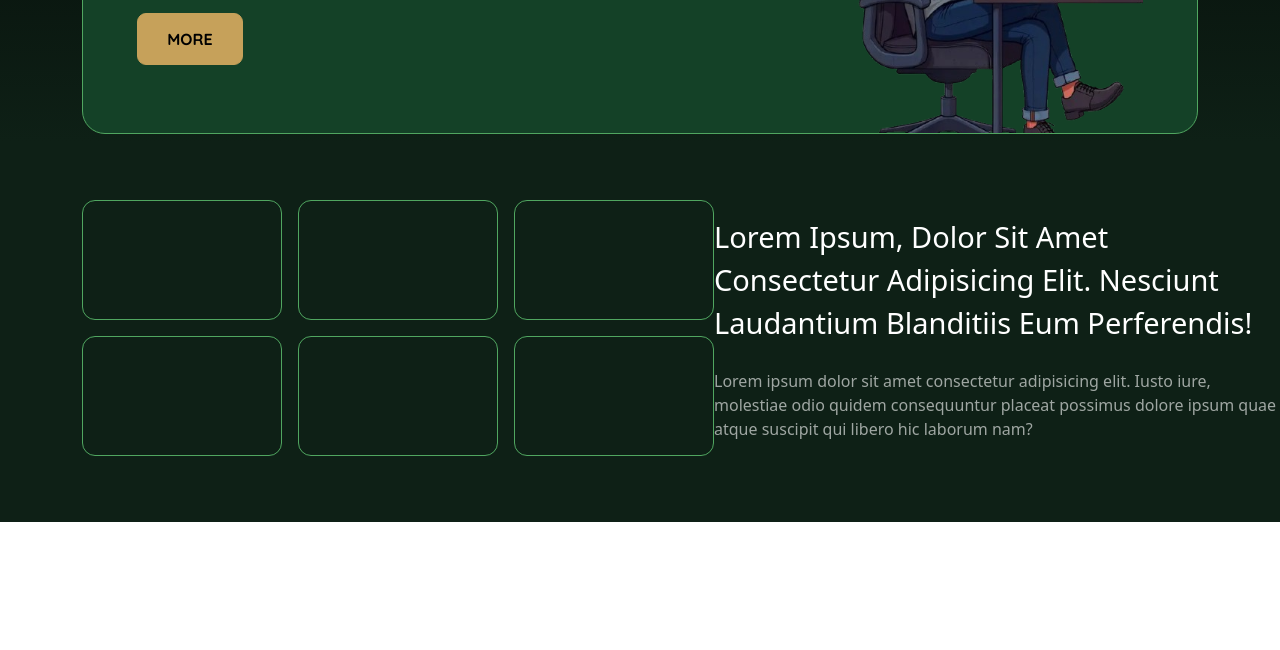
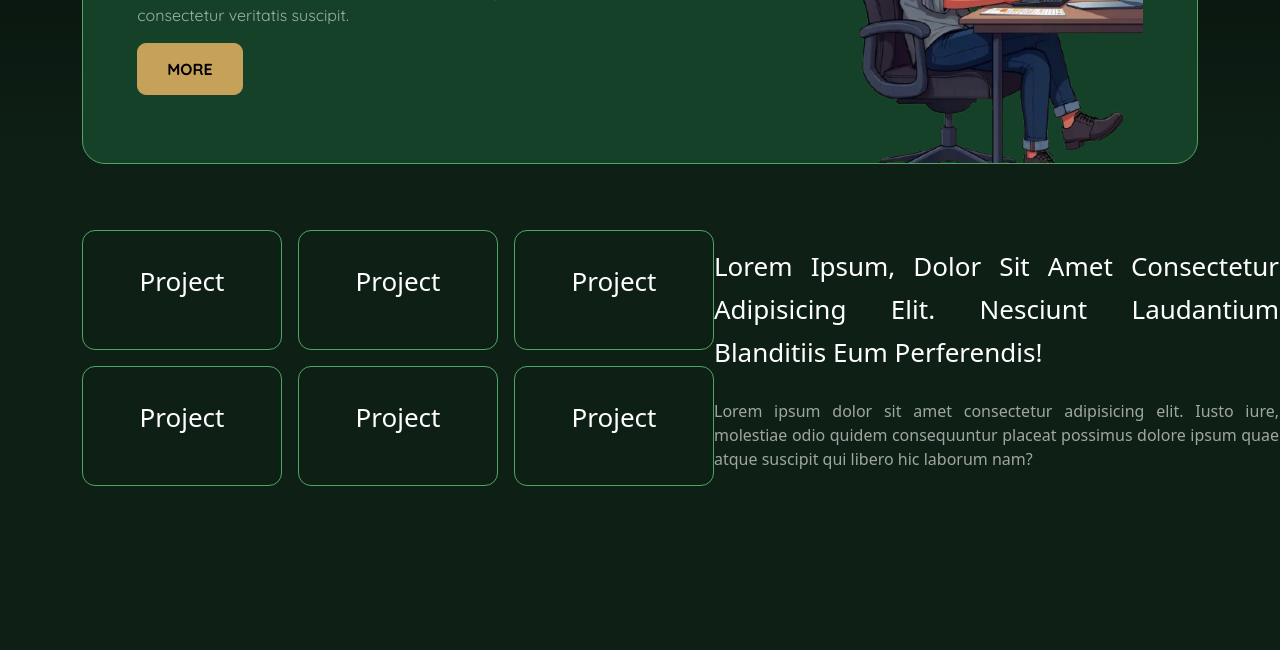
Before and after one commit to iyiu9akhan/portfolio_Z9, a plain HTML site: page index.html in a window 1280 px wide. Shown: the part 426-1076 px from the top of the page. Before the commit the page ends 948 px from the top, so only its background shows below. Drawn offline with nearby package versions, Linux system fonts and the light colour scheme.

Commit message:
windows: code plate cleaning

```diff
--- a/css/style.css
+++ b/css/style.css
@@ -24,7 +24,7 @@ a {
   --gold-bg: #c6a15a;
   --white-text: #ffffff;
   --black-text: #000000;
-  --gray-text: #6E7F80;
+  --gray-text: #6e7f80;
 }
 
 /* header css starts here  */
@@ -36,7 +36,7 @@ a {
   display: flex;
   justify-content: space-between;
   align-items: center;
-  height: 100px;
+  padding: 39px 0;
 }
 #home .header .logo img {
   height: 39px;
@@ -87,16 +87,16 @@ a {
 /* header css ends here  */
 
 /* banner css starts here  */
-#home .banner{
+#home .banner {
   height: 460px;
   background-color: var(--base-bg);
   border-radius: 23px;
   display: flex;
   justify-content: space-evenly;
   align-items: center;
-  border: 1px solid #50A660;
+  border: 1px solid #50a660;
 }
-#home .left .banner_heading h1{
+#home .left .banner_heading h1 {
   color: var(--white-text);
   text-transform: capitalize;
   font-family: var(--info-font);
@@ -105,19 +105,19 @@ a {
   margin-bottom: 16px;
   width: 646px;
 }
-#home .left .banner_heading h1 span{
+#home .left .banner_heading h1 span {
   display: inline-block;
 }
-#home .left .banner_heading p{
+#home .left .banner_heading p {
   color: var(--white-text);
-  opacity: .6;
+  opacity: 0.6;
   font-family: var(--heading-font);
   margin-bottom: 16px;
   font-size: 16px;
   text-align: justify;
   width: 560px;
 }
-#home .left .banner_button .hire_me{
+#home .left .banner_button .hire_me {
   border: 1px solid var(--gold-bg);
   background-color: var(--gold-bg);
   cursor: pointer;
@@ -129,48 +129,63 @@ a {
   border-radius: 9px;
   transition: all linear 0.3s;
 }
-#home .left .banner_button .hire_me:hover{
+#home .left .banner_button .hire_me:hover {
   background-color: transparent;
   border: 1px solid var(--gold-bg);
   color: var(--white-text);
   transition: all linear 0.3s;
 }
-#home .right img{
+#home .right img {
   height: 458px;
 }
 /* banner css ends here  */
 
-/* project css starts here  */
-#home .project{
+/* home project css starts here  */
+#home .home_project {
   padding: 66px 0;
   display: flex;
   justify-content: space-between;
   align-items: center;
 }
-#home .project .project_area{
+#home .home_project .home_project_area {
   display: grid;
   grid-template-columns: repeat(3, auto);
   gap: 16px;
 }
-#home .project_area .project_room{
+#home .home_project_area .home_project_room {
   height: 120px;
   width: 200px;
-  border: 1px solid #50A660;
+  border: 1px solid #50a660;
   border-radius: 13px;
 }
-
-#home .project .project_texts h2{
+#home .home_project_area .home_project_room h6 {
   color: var(--white-text);
   text-transform: capitalize;
-  font-size: 29px;
+  font-size: 26px;
+  text-align: center;
+  margin-top: 35px;
+}
+#home .home_project .project_texts h2 {
+  color: var(--white-text);
+  text-transform: capitalize;
+  font-size: 26px;
+  text-align: justify;
   width: 565px;
   margin-bottom: 25px;
   line-height: 43px;
 }
-#home .project .project_texts p{
+#home .home_project .project_texts p {
   color: var(--white-text);
-  opacity: .6;
+  opacity: 0.6;
   width: 565px;
+  text-align: justify;
   margin-bottom: 0;
 }
-/* project css ends here  */
+/*home project css ends here  */
+
+/* project section starts here  */
+#project{
+  padding: 49px 0;
+  background-color: var(--sub-bg);
+}
+/* project section ends here  */
--- a/index.html
+++ b/index.html
@@ -20,8 +20,10 @@
           <div class="logo d-flex align-items-center">
             <a href="#">
               <img src="img/profile_logo.jpg" alt="profile_logo"
-            /></a>  <!--demo img  -->
-            <a href="#"> <h4 id="name">lorem ipsum</h4></a>  <!--demo name  -->
+            /></a>
+            <!--demo img  -->
+            <a href="#"> <h4 id="name">lorem ipsum</h4></a>
+            <!--demo name  -->
           </div>
           <div class="menu">
             <ul>
@@ -42,7 +44,10 @@
             <div class="banner_heading">
               <h1>hi, i'm lorem<span> ipsum dolor adipisicing.</span></h1>
               <p>
-                Lorem ipsum dolor sit amet consectetur adipisicing elit. Maxime officiis, totam quaerat illum eveniet nostrum, doloremque sequi assumenda voluptatibus ratione soluta delectus harum fugiat iusto, provident saepe consectetur veritatis suscipit.
+                Lorem ipsum dolor sit amet consectetur adipisicing elit. Maxime
+                officiis, totam quaerat illum eveniet nostrum, doloremque sequi
+                assumenda voluptatibus ratione soluta delectus harum fugiat
+                iusto, provident saepe consectetur veritatis suscipit.
               </p>
             </div>
             <div class="banner_button">
@@ -50,27 +55,38 @@
             </div>
           </div>
           <div class="right">
-             <img src="img/banner_img.png" alt="banner_img"> <!--demo img  -->
+            <img src="img/banner_img.png" alt="banner_img" />
+            <!--demo img  -->
           </div>
         </div>
         <!-- banner html ends here  -->
 
-
-        <div class="project">
-          <div class="project_area">
-            <div class="project_room"></div>
-            <div class="project_room"></div>
-            <div class="project_room"></div>
-            <div class="project_room"></div>
-            <div class="project_room"></div>
-            <div class="project_room"></div>
+        <div class="home_project">
+          <div class="home_project_area">
+            <div class="home_project_room"><h6>project</h6></div>
+            <div class="home_project_room"><h6>project</h6></div>
+            <div class="home_project_room"><h6>project</h6></div>
+            <div class="home_project_room"><h6>project</h6></div>
+            <div class="home_project_room"><h6>project</h6></div>
+            <div class="home_project_room"><h6>project</h6></div>
           </div>
           <div class="project_texts">
-            <h2>Lorem ipsum, dolor sit amet consectetur adipisicing elit. Nesciunt laudantium blanditiis eum perferendis!</h2>
-            <p>Lorem ipsum dolor sit amet consectetur adipisicing elit. Iusto iure, molestiae odio quidem consequuntur placeat possimus dolore ipsum quae atque suscipit qui libero hic laborum nam?</p>
+            <h2>
+              Lorem ipsum, dolor sit amet consectetur adipisicing elit. Nesciunt
+              laudantium blanditiis eum perferendis!
+            </h2>
+            <p>
+              Lorem ipsum dolor sit amet consectetur adipisicing elit. Iusto
+              iure, molestiae odio quidem consequuntur placeat possimus dolore
+              ipsum quae atque suscipit qui libero hic laborum nam?
+            </p>
           </div>
         </div>
       </div>
+    </section>
+
+    <section id="project">
+
     </section>
     <script
       src="https://cdn.jsdelivr.net/npm/bootstrap@5.3.3/dist/js/bootstrap.bundle.min.js"
```
